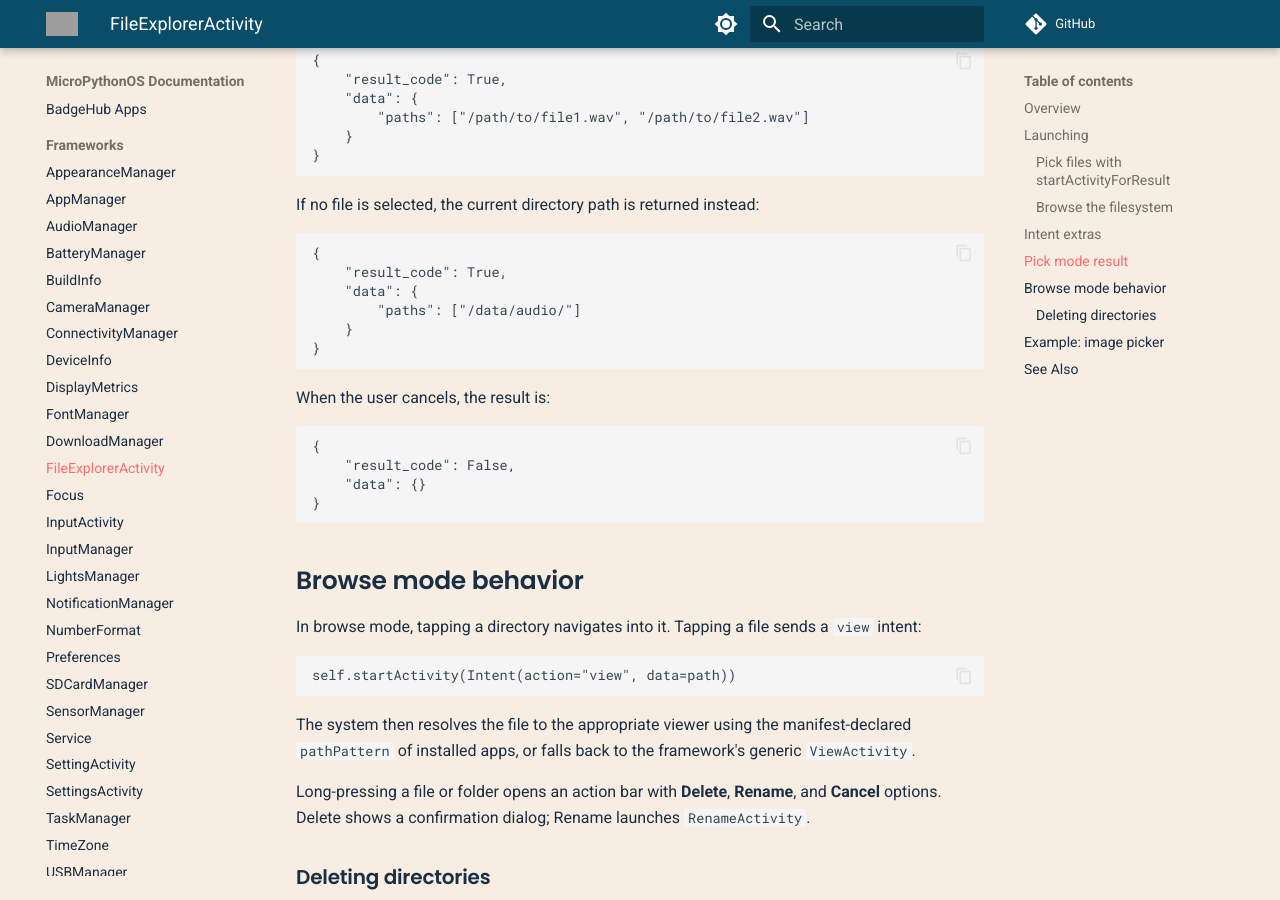
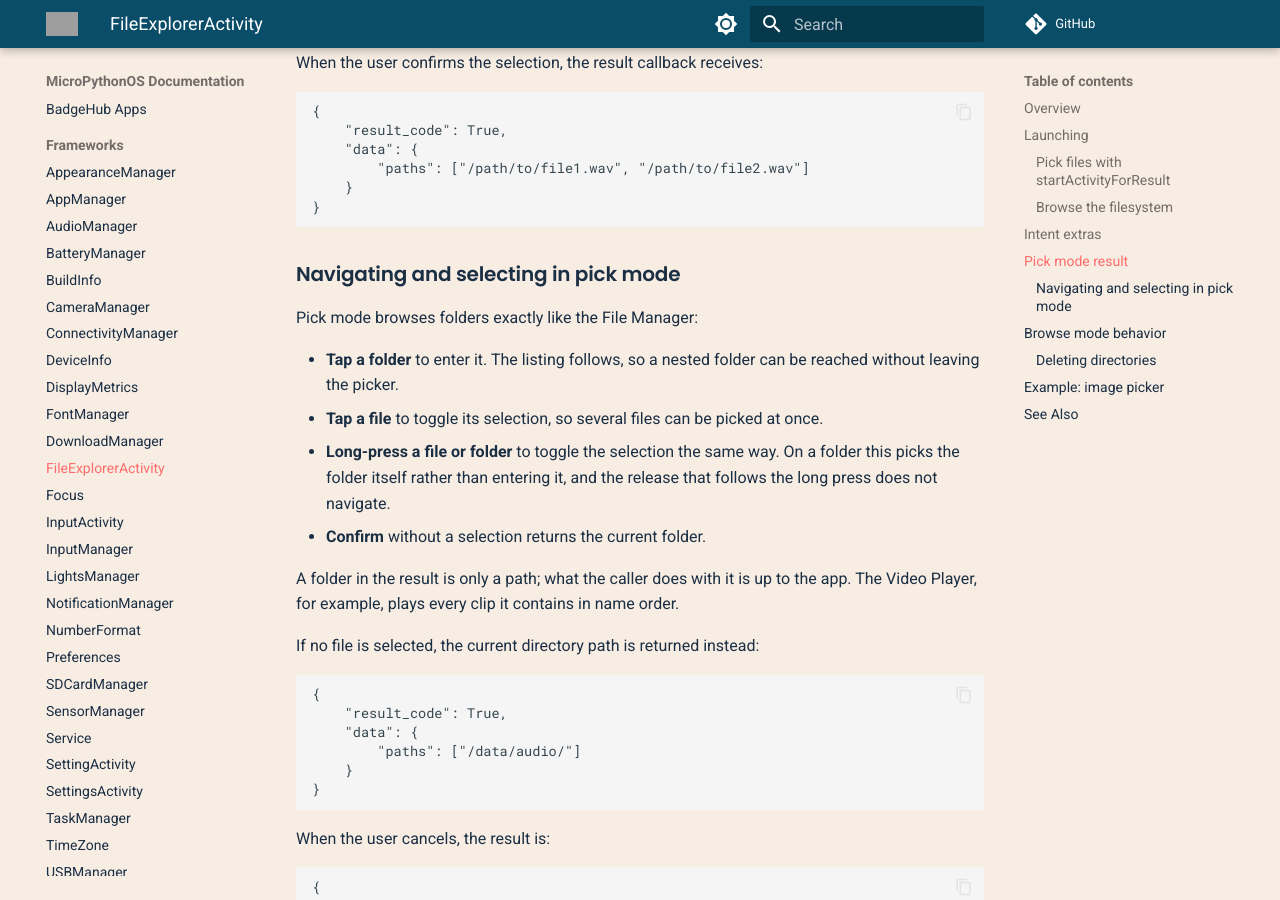
Before and after one commit to MicroPythonOS/docs, an MkDocs documentation site: the page built from docs/frameworks/file-explorer-activity.md, in a window 1280 px wide and 900 px high, scrolled down 1769 px. Built offline with MkDocs 1.6.1 and Material for MkDocs 9.7.7, drawn with Linux system fonts in a browser that asks for light colours; comment, search, counter and statistics services are not loaded; some of the changed text lies outside the part shown; grey boxes are pictures that could not be loaded.

Commit message:
docs: picker folders and Video Player playlists
Pick mode now enters a folder on a tap and selects it on a long press, and
confirming without a selection returns the current folder; document that in
FileExplorerActivity. The Video Player turns a folder into a playlist, so the
formats page says so too.

````diff
--- a/docs/frameworks/file-explorer-activity.md
+++ b/docs/frameworks/file-explorer-activity.md
@@ -9,7 +9,7 @@ The activity is registered for the `pick_file` action, so any app can ask the us
 Two modes are supported:
 
 - **`browse`** (default): navigate directories, open files, rename or delete them.
-- **`pick`**: select one or more files and return them to the caller. The `pick_file` action automatically uses pick mode, so callers do not need to set the `"mode"` extra.
+- **`pick`**: select one or more files and return them to the caller. The `pick_file` action automatically uses pick mode, so callers do not need to set the `"mode"` extra. Tapping a file toggles its selection; tapping a folder enters it (as in browse mode) and long-pressing a folder selects the whole folder.
 
 ## Launching
 
@@ -66,6 +66,17 @@ When the user confirms the selection, the result callback receives:
     }
 }
 ```
+
+### Navigating and selecting in pick mode
+
+Pick mode browses folders exactly like the File Manager:
+
+- **Tap a folder** to enter it. The listing follows, so a nested folder can be reached without leaving the picker.
+- **Tap a file** to toggle its selection, so several files can be picked at once.
+- **Long-press a file or folder** to toggle the selection the same way. On a folder this picks the folder itself rather than entering it, and the release that follows the long press does not navigate.
+- **Confirm** without a selection returns the current folder.
+
+A folder in the result is only a path; what the caller does with it is up to the app. The Video Player, for example, plays every clip it contains in name order.
 
 If no file is selected, the current directory path is returned instead:
 
````
Also changed, not shown: docs/apps/video-player.md (+6 -0 lines).
